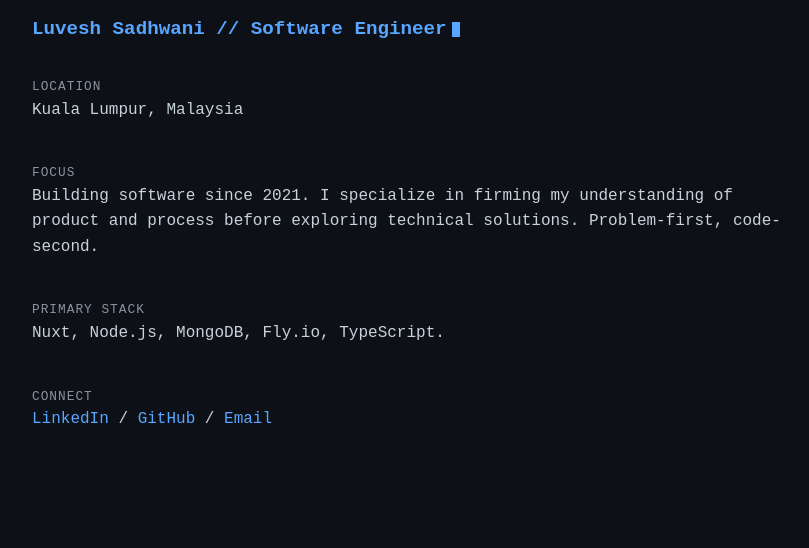
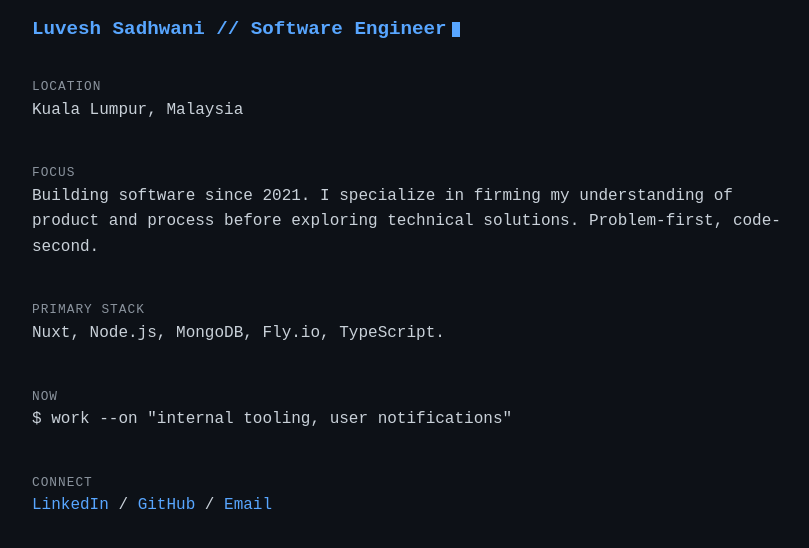
Before and after one commit to luveshsadhwani/portfolio_site, a plain HTML site: page index.html in a window 1280 px wide. Shown: the part 124-672 px from the top of the page, without its empty margins (104-913 px from the left). Drawn offline with Linux system fonts and the light colour scheme.

Commit message:
Add current work focus section to index.html

```diff
--- a/index.html
+++ b/index.html
@@ -95,6 +95,11 @@
     </div>
 
     <div class="block">
+      <span class="label">Now</span>
+      $ work --on "internal tooling, user notifications"
+    </div>
+
+    <div class="block">
       <span class="label">Connect</span>
       <a href="https://linkedin.com/in/luveshls">LinkedIn</a> /
       <a href="https://github.com/luveshsadhwani">GitHub</a> /
```
